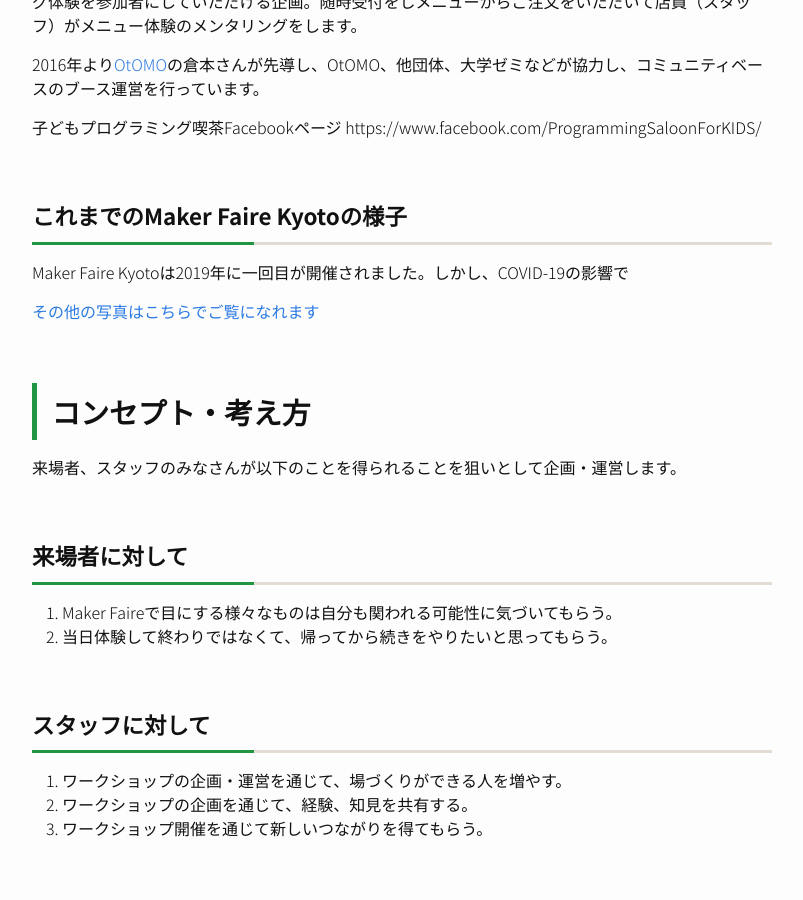
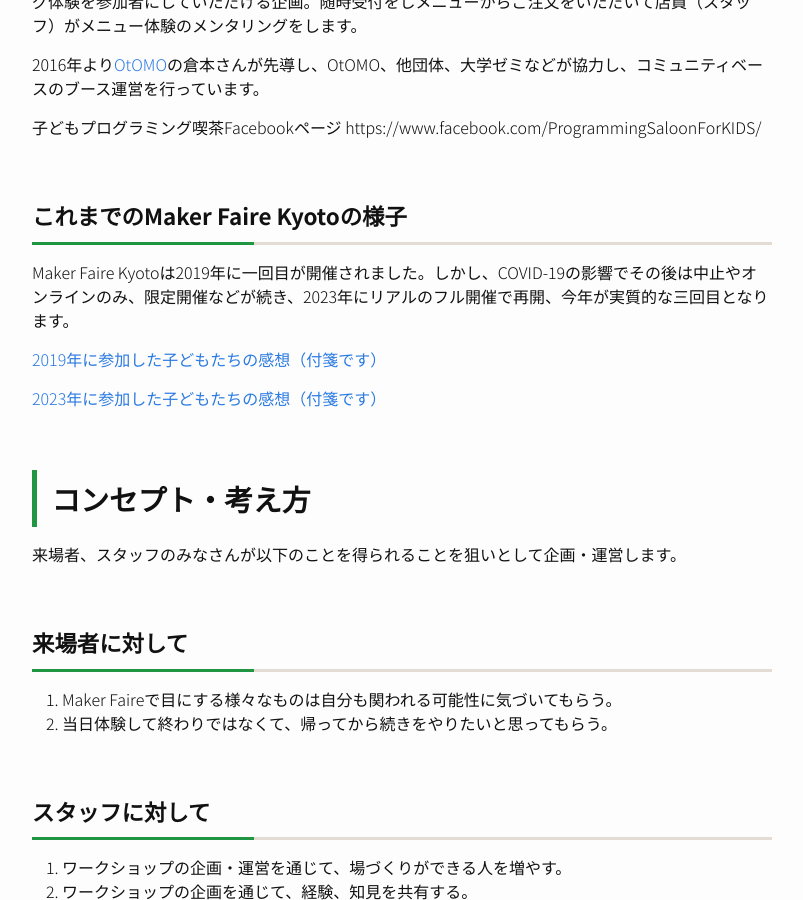
Before and after one commit to pgmsaloon4kids/pgmsaloon4kids.github.io, a Jekyll site: the page built from pages/kyoto/recruitment.md, in a window 1280 px wide and 900 px high, scrolled down 707 px. Shown: the whole window, without its empty margins (238-1041 px from the left). Built offline with Jekyll 4.4.1, drawn with Linux system fonts in a browser that asks for light colours.

Commit message:
スタッフ募集ページ更新

```diff
--- a/pages/kyoto/recruitment.md
+++ b/pages/kyoto/recruitment.md
@@ -17,9 +17,11 @@ sitemap: false
 https://www.facebook.com/ProgrammingSaloonForKIDS/
 
 ### これまでのMaker Faire Kyotoの様子
-Maker Faire Kyotoは2019年に一回目が開催されました。しかし、COVID-19の影響で
+Maker Faire Kyotoは2019年に一回目が開催されました。しかし、COVID-19の影響でその後は中止やオンラインのみ、限定開催などが続き、2023年にリアルのフル開催で再開、今年が実質的な三回目となります。
 
-[その他の写真はこちらでご覧になれます](https://photos.app.goo.gl/tmYLfDhunEky6zhk7)
+[2019年に参加した子どもたちの感想（付箋です）](https://photos.app.goo.gl/BNm3M8D8TbpAsk2HA)
+
+[2023年に参加した子どもたちの感想（付箋です）](https://photos.app.goo.gl/KEiMYdXHyskbCZ7C7)
 
 ## コンセプト・考え方
 来場者、スタッフのみなさんが以下のことを得られることを狙いとして企画・運営します。
```
